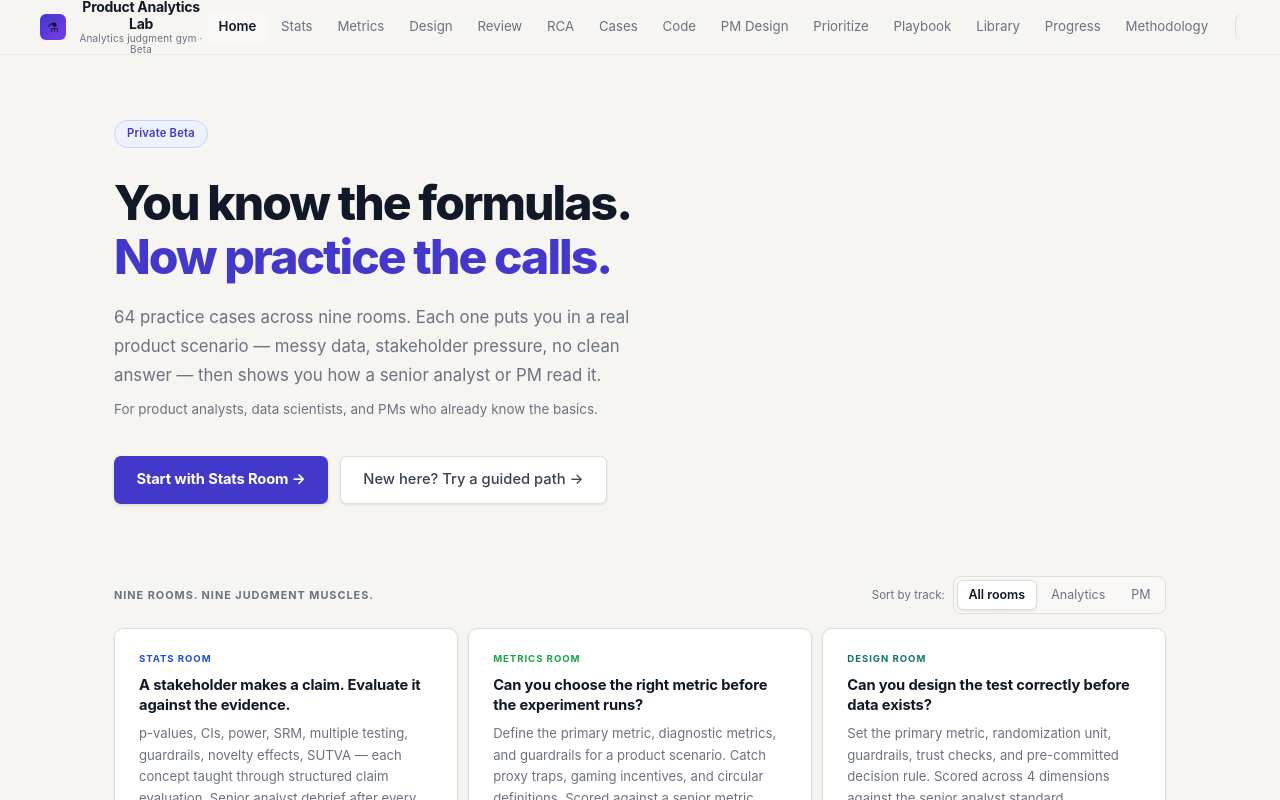
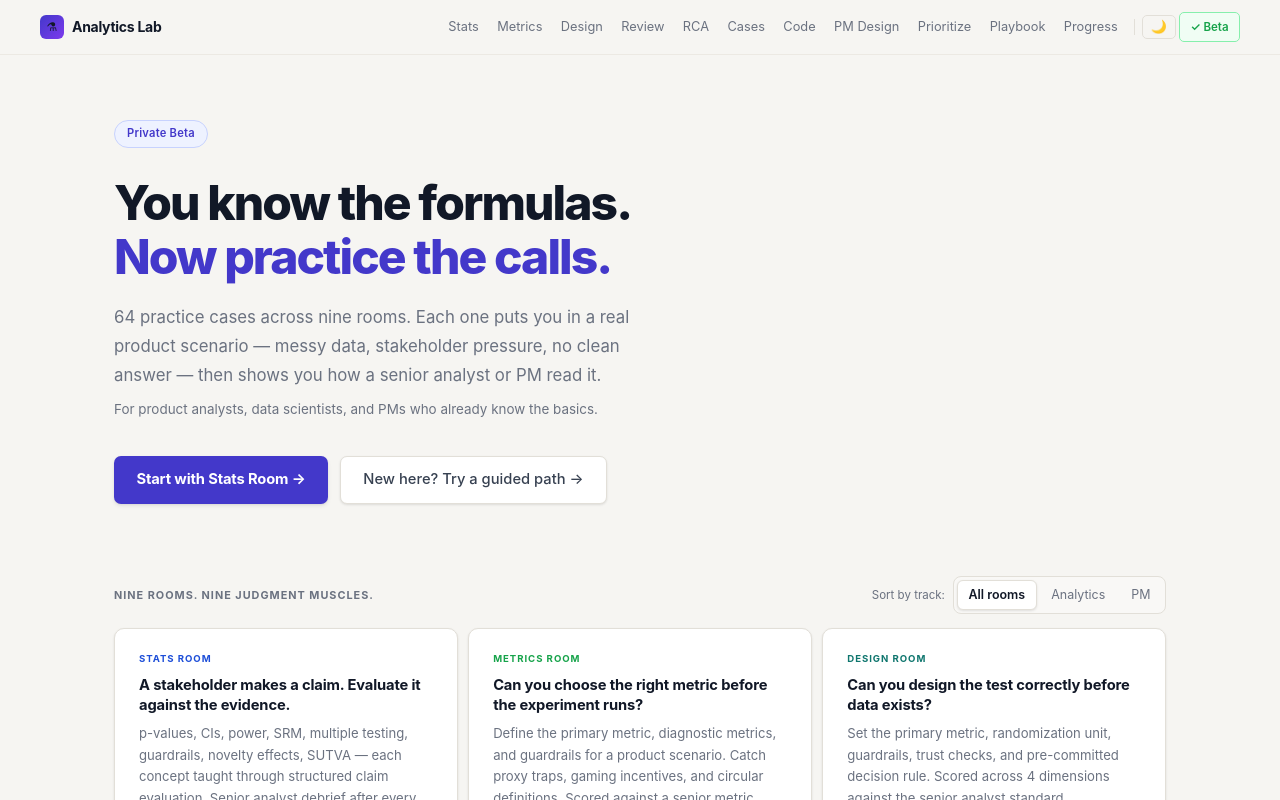
Before and after one commit to SidharthKriplani/experimentation-systems-lab, a React (Vite) app: page / in a window 1280 px wide. Shown: the top 800 px of the page. Built offline with nearby package versions, Linux system fonts and the light colour scheme.

Commit message:
V3.2.4: Header cleanup — strip logo subtitle, single-line logo, cut nav to 11 items (remove Home/Library/Methodology)

```diff
--- a/src/components/layout/Header.jsx
+++ b/src/components/layout/Header.jsx
@@ -1,6 +1,5 @@
 export function Header({ currentPage, onNavigate, unlockedStatus, theme, onToggleTheme }) {
   const navItems = [
-    { id: 'home', label: 'Home' },
     { id: 'stats', label: 'Stats' },
     { id: 'metrics', label: 'Metrics' },
     { id: 'design', label: 'Design' },
@@ -11,9 +10,7 @@ export function Header({ currentPage, onNavigate, unlockedStatus, theme, onToggl
     { id: 'product-design', label: 'PM Design' },
     { id: 'prioritization', label: 'Prioritize' },
     { id: 'blog', label: 'Playbook' },
-    { id: 'bank', label: 'Library' },
     { id: 'progress', label: 'Progress' },
-    { id: 'about', label: 'Methodology' },
   ];
 
   return (
@@ -40,31 +37,31 @@ export function Header({ currentPage, onNavigate, unlockedStatus, theme, onToggl
           onClick={() => onNavigate('home')}
           style={{
             background: 'none', border: 'none', cursor: 'pointer',
-            display: 'flex', alignItems: 'center', gap: '0.55rem', padding: 0,
+            display: 'flex', alignItems: 'center', gap: '0.5rem',
+            padding: 0, flexShrink: 0,
           }}
         >
           <div style={{
-            width: '26px', height: '26px',
+            width: '24px', height: '24px',
             background: 'linear-gradient(135deg, var(--accent) 0%, var(--purple) 100%)',
             borderRadius: '6px',
             display: 'flex', alignItems: 'center', justifyContent: 'center',
-            fontSize: '13px', flexShrink: 0,
+            fontSize: '12px', flexShrink: 0,
           }}>⚗</div>
-          <div style={{ display: 'flex', flexDirection: 'column', gap: '0' }}>
-            <span style={{ fontWeight: 700, fontSize: '0.875rem', color: 'var(--text)', letterSpacing: '-0.02em', lineHeight: 1.2 }}>
-              Product Analytics Lab
-            </span>
-            <span style={{ fontSize: '0.62rem', color: 'var(--text-dim)', letterSpacing: '0.02em', lineHeight: 1.1 }}>
-              Analytics judgment gym · Beta
-            </span>
-          </div>
+          <span style={{
+            fontWeight: 700, fontSize: '0.875rem', color: 'var(--text)',
+            letterSpacing: '-0.02em', whiteSpace: 'nowrap',
+          }}>
+            Analytics Lab
+          </span>
         </button>
 
         {/* Nav */}
         <nav style={{
-          display: 'flex', alignItems: 'center', gap: '0.15rem',
+          display: 'flex', alignItems: 'center', gap: '0.05rem',
           overflowX: 'auto', flexShrink: 1, minWidth: 0,
           scrollbarWidth: 'none', msOverflowStyle: 'none',
+          marginLeft: '1.5rem',
         }}>
           {navItems.map(item => {
             const isActive = currentPage === item.id
@@ -85,10 +82,10 @@ export function Header({ currentPage, onNavigate, unlockedStatus, theme, onToggl
                   background: isActive ? 'var(--surface-2)' : 'none',
                   border: 'none',
                   borderRadius: '5px',
-                  padding: '0.35rem 0.7rem',
+                  padding: '0.3rem 0.55rem',
                   color: isActive ? 'var(--text)' : 'var(--text-muted)',
                   fontWeight: isActive ? 600 : 400,
-                  fontSize: '0.83rem',
+                  fontSize: '0.8rem',
                   cursor: 'pointer',
                   transition: 'color 0.12s, background 0.12s',
                   whiteSpace: 'nowrap',
@@ -101,7 +98,7 @@ export function Header({ currentPage, onNavigate, unlockedStatus, theme, onToggl
             );
           })}
 
-          <div style={{ width: '1px', height: '18px', background: 'var(--border)', margin: '0 0.35rem' }} />
+          <div style={{ width: '1px', height: '16px', background: 'var(--border)', margin: '0 0.4rem', flexShrink: 0 }} />
 
           {/* Theme toggle */}
           <button
```
